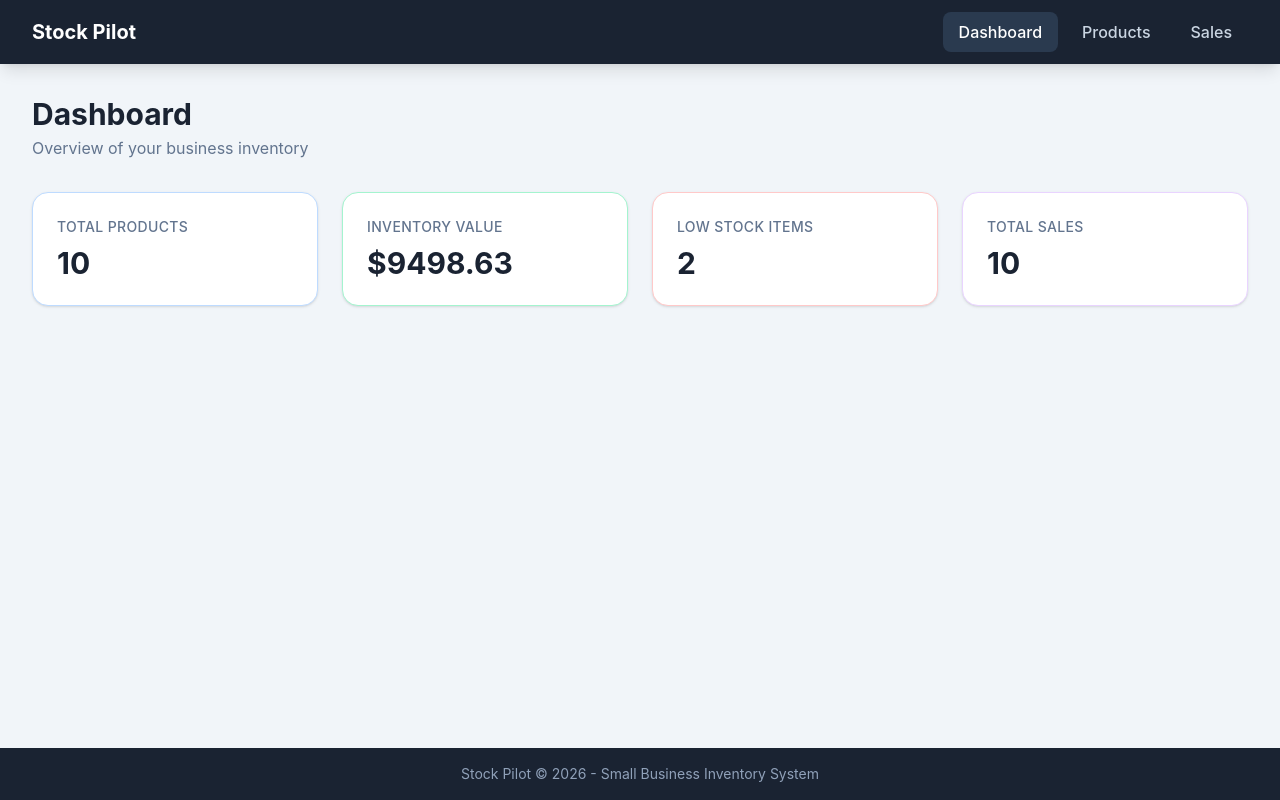
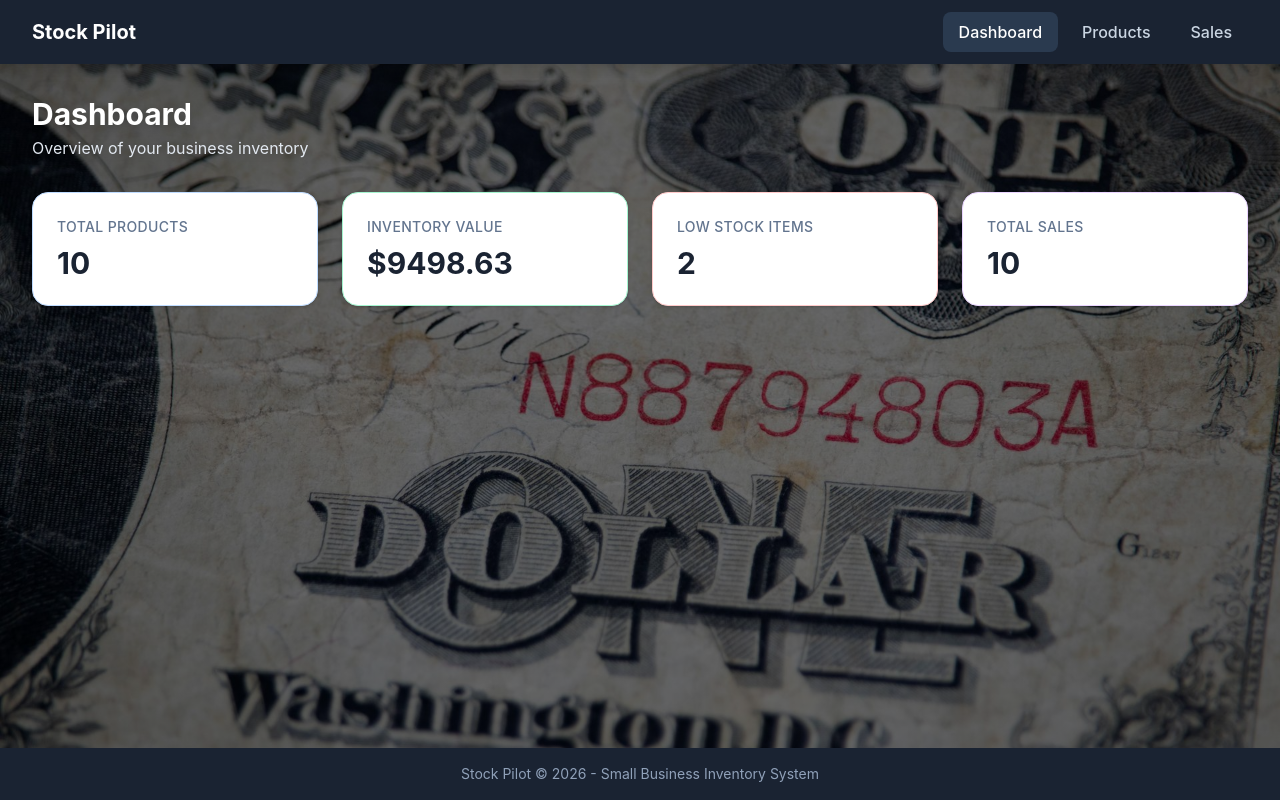
Before and after one commit to VicW787/Project-Proposal-Stock-Pilot, a React (Vite) app: page / in a window 1280 px wide. Built offline with nearby package versions, Linux system fonts and the light colour scheme; data requests are answered from the project's data file.

Commit message:
Add background image and dashboard contrast fixes

```diff
--- a/src/components/Dashboard.jsx
+++ b/src/components/Dashboard.jsx
@@ -53,8 +53,8 @@ const Dashboard = () => {
   return (
     <div>
       <div className="mb-8">
-        <h2 className="text-3xl font-bold text-primary">Dashboard</h2>
-        <p className="text-slate-500 mt-1">
+        <h2 className="text-3xl font-bold text-white drop-shadow-lg">Dashboard</h2>
+        <p className="text-slate-200 mt-1 drop-shadow-md">
           Overview of your business inventory
         </p>
       </div>
--- a/src/components/Layout.jsx
+++ b/src/components/Layout.jsx
@@ -2,7 +2,8 @@ import Navbar from './Navbar';
 
 const Layout = ({ children }) => {
   return (
-    <div className="min-h-screen bg-slate-100 flex flex-col">
+    <div className="min-h-screen flex flex-col bg-cover bg-center bg-fixed"
+     style={{ backgroundImage: "linear-gradient(rgba(0,0,0,0.55), rgba(0,0,0,0.55)), url('/DollarNoteBackgroundImage.jpg')" }}>
       <Navbar />
       <main className="max-w-7xl mx-auto px-4 sm:px-6 lg:px-8 py-8 w-full flex-1">
         {children}
--- a/src/index.css
+++ b/src/index.css
@@ -1,4 +1,5 @@
 @import 'tailwindcss';
+
 
 @theme {
   --color-primary: #1a2332;
@@ -8,7 +9,11 @@
   --color-warning: #f59e0b;
 }
 
-body {
-  background-color: #f0f4f8;
-  color: #1a2332;
+#root {
+  background-image: linear-gradient(rgba(0,0,0,0.4), rgba(0,0,0,0.4)),
+                    url('/DollarNoteBackgroundImage.jpg') !important;
+  background-size: cover !important;
+  background-position: center !important;
+  background-attachment: fixed !important;
+  min-height: 100vh;
 }
--- a/src/main.jsx
+++ b/src/main.jsx
@@ -2,6 +2,7 @@ import { createRoot } from 'react-dom/client'
 import './index.css'
 import { BrowserRouter } from "react-router";
 import App from './App.jsx'
+
 
 createRoot(document.getElementById('root')).render(
   <BrowserRouter>
```
Also changed, not shown: index.html (line endings or trailing spaces), public/DollarNoteBackgroundImage.jpg (added), src/pages/DashboardPage.jsx (line endings or trailing spaces), 1 other file (tests, documents, lock files or other folders).
